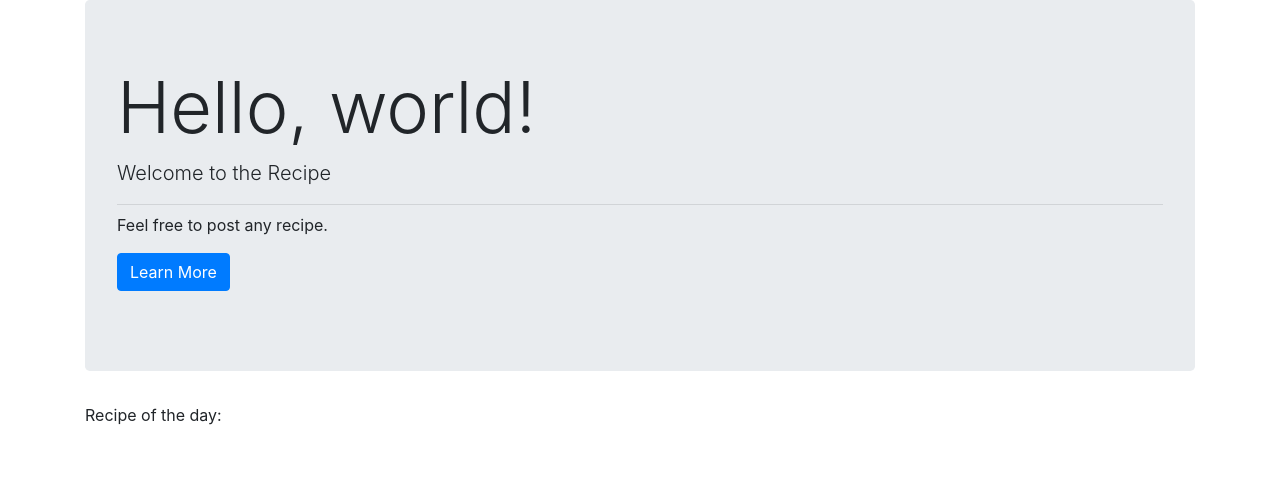
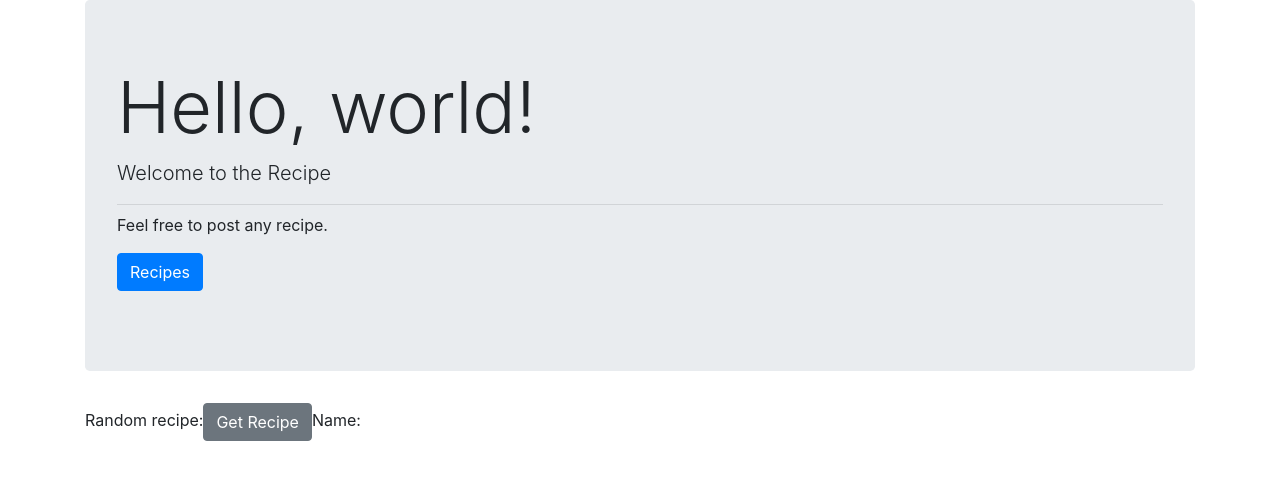
Before and after one commit to Mpinan/React-recipe, a React (Create React App) app in the folder the-recipe/: page / in a window 1280 px wide. Shown: the top 480 px of the page. Built offline with nearby package versions, Linux system fonts and the light colour scheme; no server answers.

Commit message:
get random recipe

```diff
--- a/the-recipe/public/index.html
+++ b/the-recipe/public/index.html
@@ -2,14 +2,14 @@
 <html lang="en">
   <head>
     <meta charset="utf-8" />
-    <link rel="icon" href="%PUBLIC_URL%/favicon.ico" />
+
     <meta name="viewport" content="width=device-width, initial-scale=1" />
     <meta name="theme-color" content="#000000" />
     <meta
       name="description"
       content="Web site created using create-react-app"
     />
-    <link rel="apple-touch-icon" href="%PUBLIC_URL%/logo192.png" />
+
     <!--
       manifest.json provides metadata used when your web app is installed on a
       user's mobile device or desktop. See https://developers.google.com/web/fundamentals/web-app-manifest/
--- a/the-recipe/src/App.js
+++ b/the-recipe/src/App.js
@@ -1,13 +1,30 @@
-import React from "react";
-import { Jumbotron, Button, Container } from "reactstrap";
+import React, { Component } from "react";
 import FrontPage from "./Components/frontPage";
 
-function App() {
-  return (
-    <div className="App">
-      <FrontPage />
-    </div>
-  );
+class App extends Component {
+  state = {
+    recipes: [],
+  };
+
+  componentDidMount() {
+    this.getRecipes();
+  }
+
+  getRecipes() {
+    fetch(`https://us-central1-the-recipe-api.cloudfunctions.net/app/recipes`)
+      .then((response) => response.json())
+      .then((result) => this.setState({ recipes: result }))
+      .then((result) => console.log(this.state.recipes))
+      .catch((err) => console.log(err));
+  }
+
+  render() {
+    return (
+      <div className="App">
+        <FrontPage recipes={this.state.recipes} />
+      </div>
+    );
+  }
 }
 
 export default App;
--- a/the-recipe/src/Components/frontPage.jsx
+++ b/the-recipe/src/Components/frontPage.jsx
@@ -1,9 +1,19 @@
 import React, { Component } from "react";
 import { Jumbotron, Button, Container } from "reactstrap";
 
-const FrontPage = () => {
+class FrontPage extends Component {
+  state = {
+    randomRecipe: {},
+  };
+
+  getRandomRecipe(recipes) {
+    console.log(recipes);
+    const randomRecipe = recipes[Math.floor(Math.random() * recipes.length)];
+    this.setState({ randomRecipe });
+  }
+  render() {
     return (
-    <div className="App">
+      <div>
         <Container>
           <div>
             <Jumbotron>
@@ -12,14 +22,20 @@ const FrontPage = () => {
               <hr className="my-2" />
               <p>Feel free to post any recipe.</p>
               <p className="lead">
-              <Button color="primary">Learn More</Button>
+                <Button color="primary">Recipes</Button>
               </p>
             </Jumbotron>
           </div>
-        Recipe of the day:
+          Random recipe:
+          {console.log(this.props.recipes)}
+          <Button onClick={() => this.getRandomRecipe(this.props.recipes)}>
+            Get Recipe
+          </Button>
+          Name: {this.state.randomRecipe.name}
         </Container>
       </div>
     );
-};
+  }
+}
 
 export default FrontPage;
```
Also changed, not shown: the-recipe/src/App.css (+0 -35 lines), the-recipe/src/Components/recipes.jsx (added, +8 -0 lines), the-recipe/src/logo.svg (deleted). Lines whose indentation alone changed are shown as unchanged.
